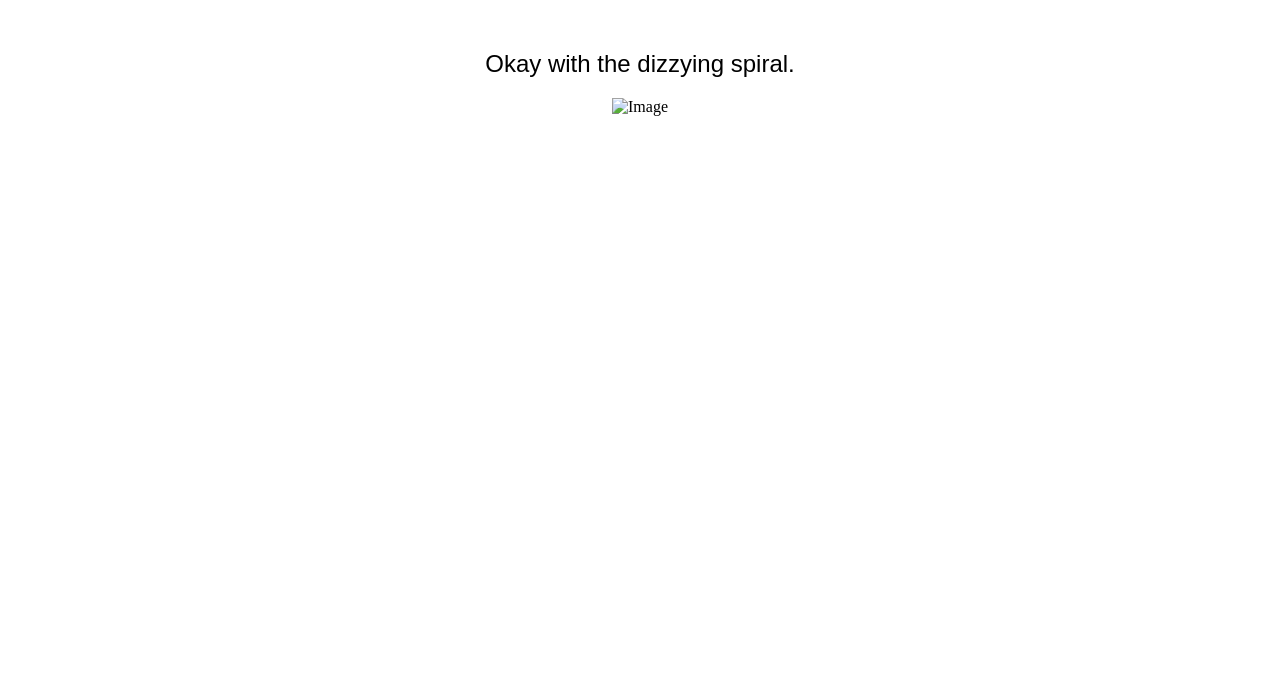
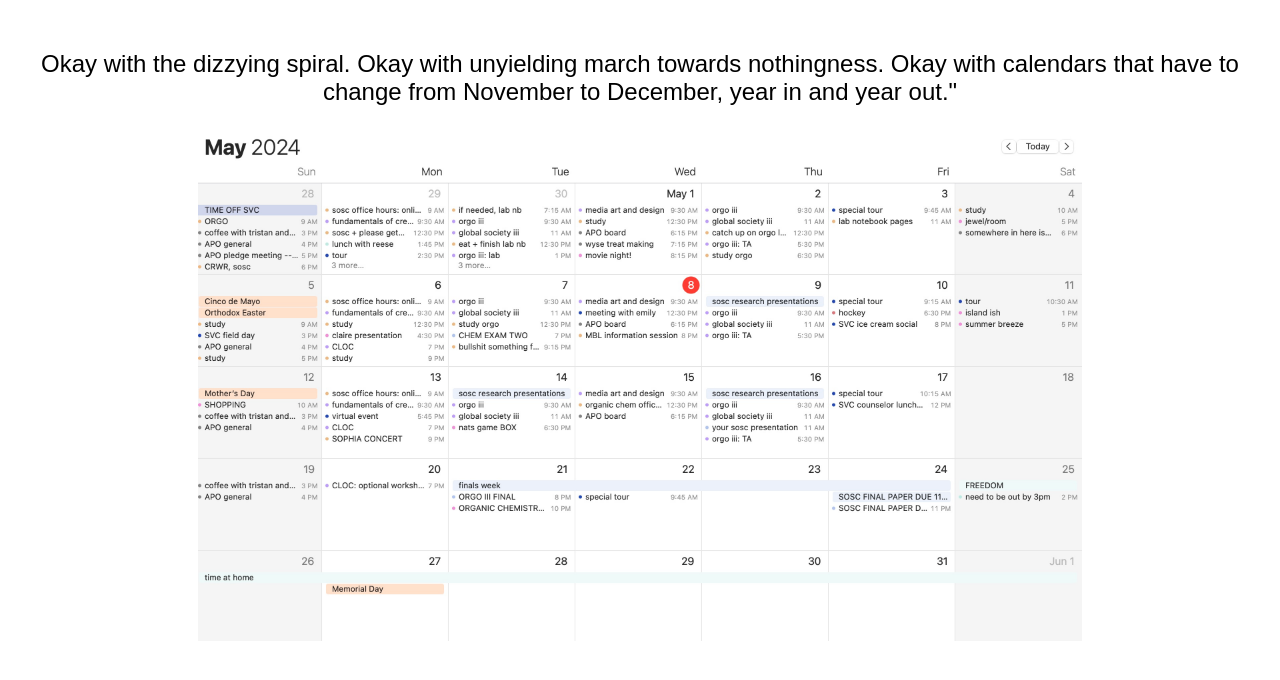
Before and after one commit to anna-riccardi/final-p2, a plain HTML site: page index.html in a window 1280 px wide. Drawn offline with Linux system fonts and the light colour scheme.

Commit message:
image works!

```diff
--- a/index.html
+++ b/index.html
@@ -3,7 +3,7 @@
 <head>
     <meta charset="UTF-8">
     <meta name="viewport" content="width=device-width, initial-scale=1.0">
-    <title>Rotating Text with Static Image</title>
+    <title>Static Text with Glitching Image</title>
     <style>
         .text-container {
             text-align: center;
@@ -16,43 +16,31 @@
             margin-top: 20px;
         }
         #rotatingImage {
-            max-width: 100%;
+            max-width: 70%; /* Adjust the size as needed */
             height: auto;
+            animation: glitch 0.6s infinite alternate;
+        }
+        @keyframes glitch {
+            0% {
+                content: url(calender.jpeg);
+            }
+            50% {
+                content: url(may.jpeg);
+            }
+            100% {
+                content: url(calender.jpeg);
+            }
         }
     </style>
 </head>
 <body>
     <div class="text-container">
-        <span id="rotatingText"></span>
+        <!-- Your static text goes here -->
+        <span>Okay with the dizzying spiral. Okay with unyielding march towards nothingness. Okay with calendars that have to change from November to December, year in and year out."</span>
     </div>
     <div class="image-container">
-       <img src="calender.jpg" alt="Image">
-
+        <img src="calender.jpeg" alt="Image" id="rotatingImage">
     </div>
 
-    <script>
-        // Array of phrases to rotate
-        const phrases = [
-            "Okay with the dizzying spiral.",
-            "Okay with unyielding march towards nothingness.",
-            "Okay with calendars that have to change from November to December, year in and year out."
-        ];
-
-        const rotatingText = document.getElementById('rotatingText');
-        const staticImage = document.getElementById('staticImage');
-        let index = 0;
-
-        // Function to rotate the text
-        function rotateText() {
-            rotatingText.textContent = phrases[index];
-            index = (index + 1) % phrases.length;
-        }
-
-        // Initial call to rotate text
-        rotateText();
-
-        // Rotate text every 1.5 seconds (1500 milliseconds)
-        setInterval(rotateText, 1500);
-    </script>
 </body>
 </html>
```
